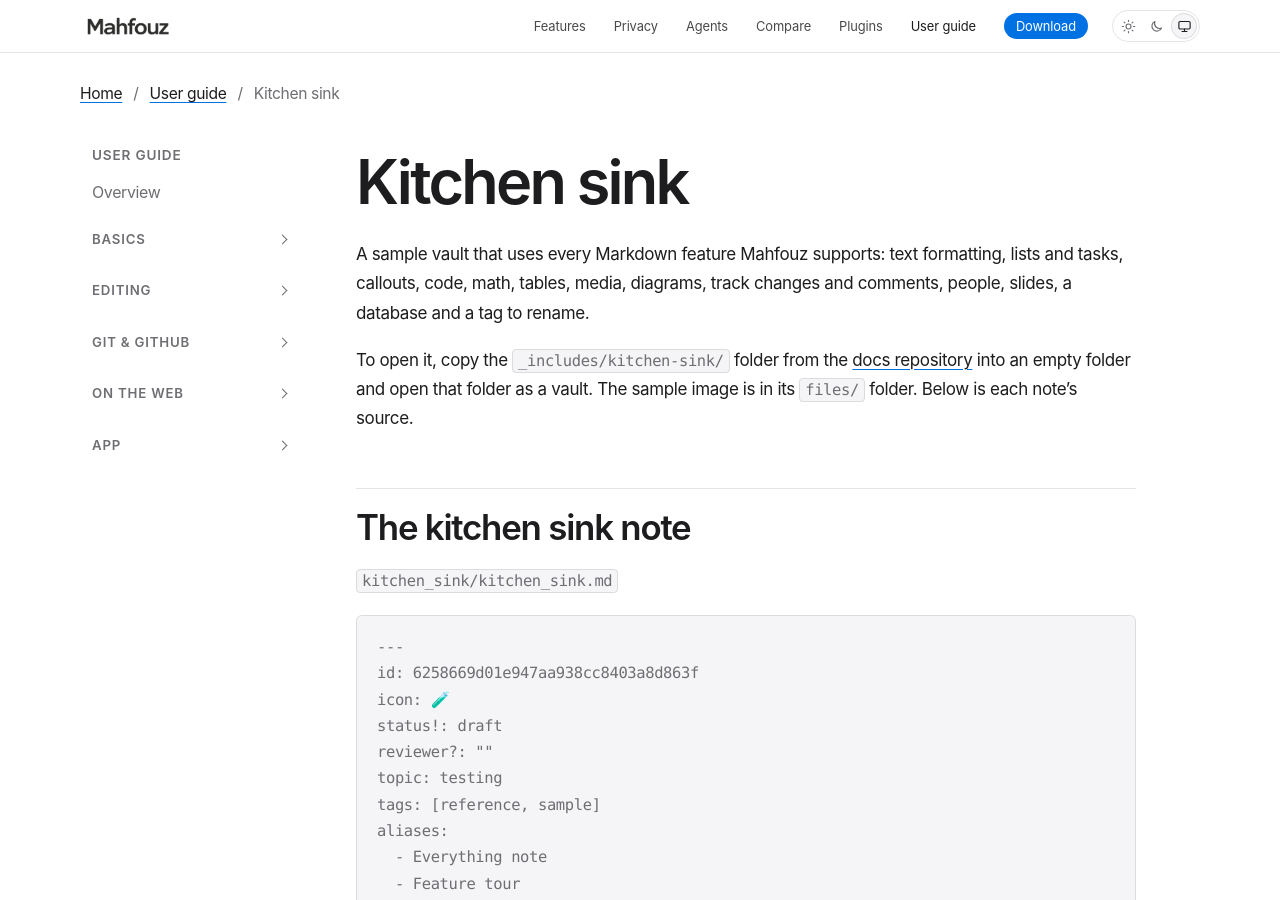
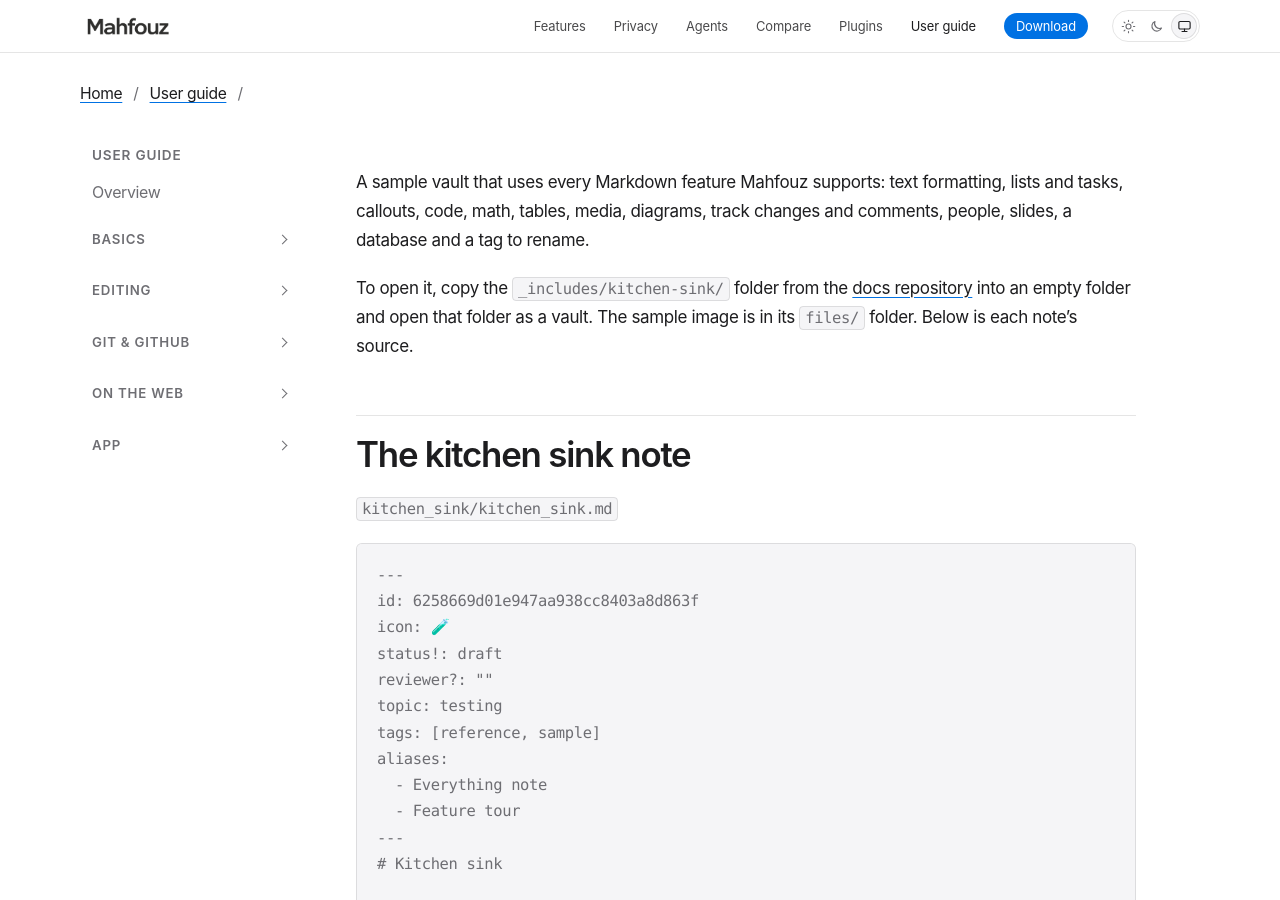
Before and after one commit to mahfouz-app/docs, a Jekyll site: the page built from guide/kitchen-sink.md, in a window 1280 px wide and 900 px high. Built offline with Jekyll 4.4.1, drawn with Linux system fonts in a browser that asks for light colours.

Commit message:
Auto-save: “Website design”, “Kitchen sink”, .config/
Website design — DESIGN.md
Kitchen sink — guide/kitchen-sink.md
.config/

```diff
--- a/guide/kitchen-sink.md
+++ b/guide/kitchen-sink.md
@@ -1,10 +1,9 @@
 ---
+id: 01a14b8847be75f1a0e2bfc977dc0a36
 layout: guide
-title: "Kitchen sink"
 description: "A sample vault that uses every Markdown feature Mahfouz supports, to see them all in one place."
 permalink: /guide/kitchen-sink/
 ---
-
 A sample vault that uses every Markdown feature Mahfouz supports: text
 formatting, lists and tasks, callouts, code, math, tables, media, diagrams,
 track changes and comments, people, slides, a database and a tag to rename.
```
Also changed, not shown: DESIGN.md (+3 -0 lines), .config/settings.md (added).
